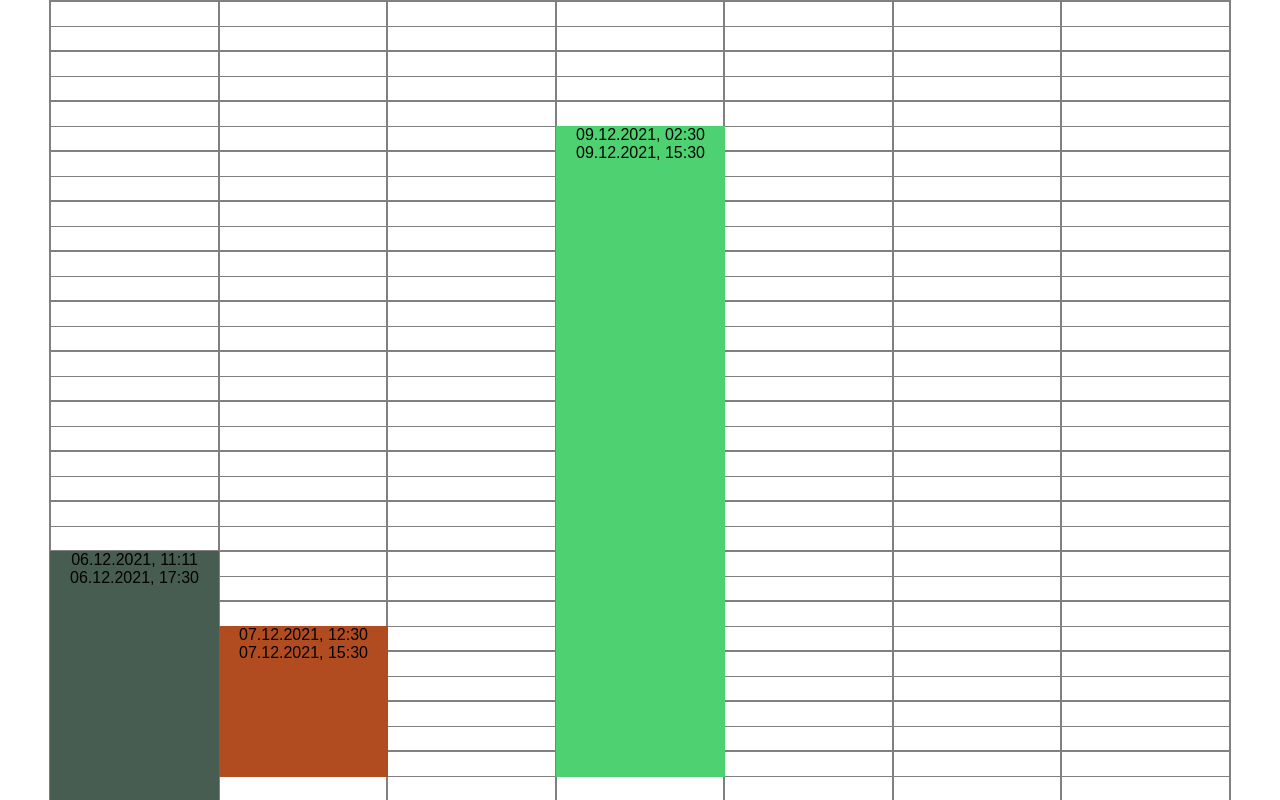
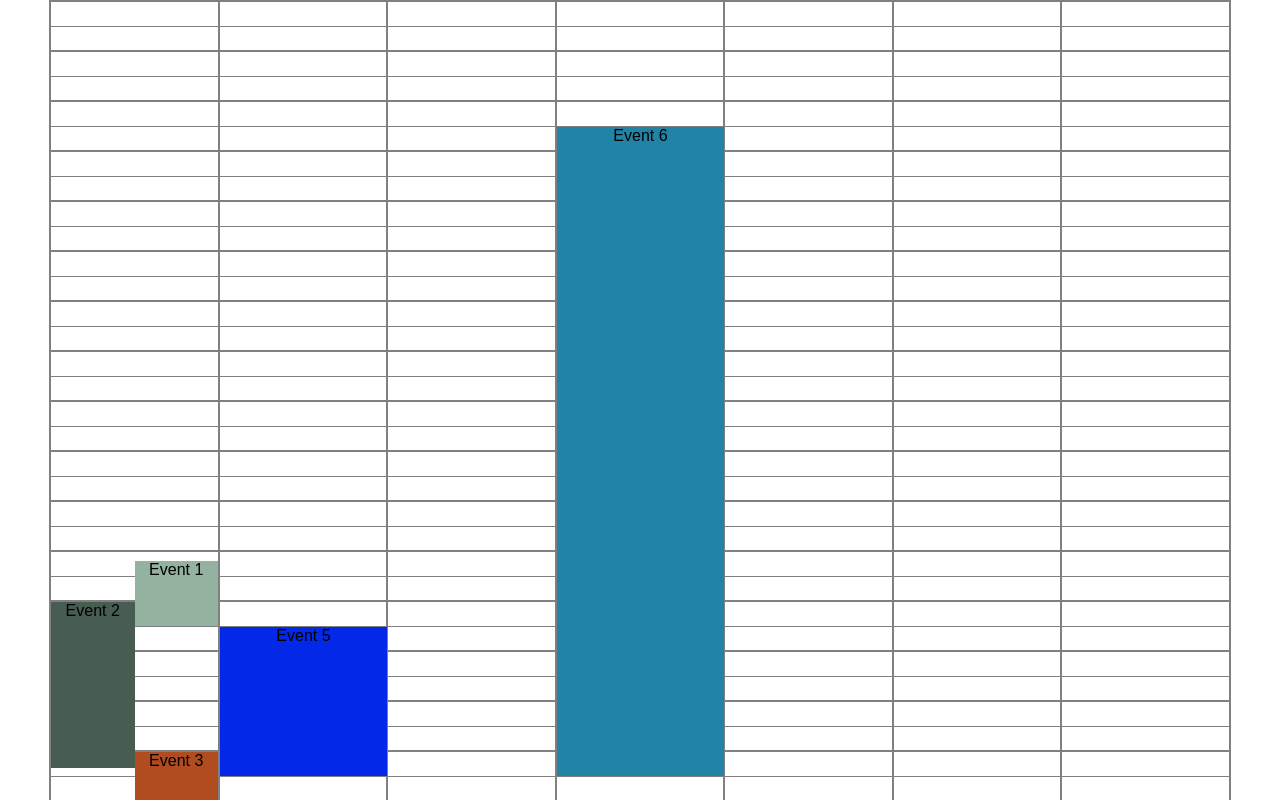
Before and after one commit to axiom777/week-calendar, a React (Create React App) app: page / in a window 1280 px wide. Shown: the top 800 px of the page. Built offline with nearby package versions, Linux system fonts and the light colour scheme.

Commit message:
Create Events view

```diff
--- /dev/null
+++ b/src/Event.tsx
@@ -0,0 +1,45 @@
+import React from "react";
+import { EventWithPosition } from "./EventsGroup";
+
+type EventProps = EventWithPosition;
+
+export default class Event extends React.Component<EventProps> {
+  componentDidMount(){
+
+  }
+
+  render() {
+    const { from, to, title, descr, position } = this.props;
+    return (
+      <div
+        className="event"
+        style={{
+          ...position,
+          position: "absolute",
+          backgroundColor: this.getRandomColor(),
+        }}
+        title={`${from.toLocaleString(
+          "RU-ru",
+          this.localeDate
+        )} - ${to.toLocaleString("RU-ru", this.localeDate)}`}
+      >{title}</div>
+    );
+  }
+
+  localeDate: Intl.DateTimeFormatOptions = {
+    hour: "2-digit",
+    minute: "2-digit",
+    year: "numeric",
+    month: "2-digit",
+    day: "2-digit",
+  };
+
+  getRandomColor() {
+    var letters = "0123456789ABCDEF";
+    var color = "#";
+    for (var i = 0; i < 6; i++) {
+      color += letters[Math.floor(Math.random() * 16)];
+    }
+    return color;
+  }
+}
--- a/src/EventsGroup.tsx
+++ b/src/EventsGroup.tsx
@@ -1,5 +1,10 @@
 import React from "react";
 import { GroupEvent } from "./interfaces";
+import Event from "./Event";
+
+export type EventWithPosition = GroupEvent["events"][number] & {
+  position: React.HTMLAttributes<HTMLDivElement>["style"];
+};
 
 type EventsGropProps = {
   group: GroupEvent;
@@ -8,68 +13,146 @@ type EventsGropProps = {
 
 class EventsGrop extends React.Component<EventsGropProps> {
   render() {
-    const { group } = this.props;
-    const [from, to] = group.dates;
+    const { events } = this.props.group;
+    console.log(events)
 
-    const positions = this.groupPosition();
-    if (!positions) {
-      console.error("Can`t find positions`");
+    const preparedEvents = this.prepareEventsColumns(events);
+
+    if (!preparedEvents) {
       return null;
     }
 
-    const { top, left, width, height } = positions;
-
-    const styles: React.HTMLAttributes<HTMLDivElement>["style"] = {
-      position: "absolute",
-      top,
-      left,
-      width,
-      height,
-      backgroundColor: this.getRandomColor(),
-    };
-
-    //console.log(JSON.stringify(this.props.group, null, 2));
-    const locale: Intl.DateTimeFormatOptions = {
-      hour: "2-digit",
-      minute: "2-digit",
-      year: "numeric",
-      month: "2-digit",
-      day: "2-digit",
-    };
-
     return (
-      <div style={styles}>
-        {from.toLocaleString("RU-ru", locale)}
-        <br/>
-        {to.toLocaleString("RU-ru", locale)}
+      <div>
+        {preparedEvents.map((event) => (
+          <Event {...event} />
+        ))}
       </div>
     );
   }
 
-  private groupPosition(): {
+  private prepareEventsColumns(
+    events: GroupEvent["events"]
+  ): EventWithPosition[] | null {
+    const sortedByPeriodEvents = events.sort(
+      (a, b) =>
+        b.to.getTime() - b.from.getTime() - (a.to.getTime() - a.from.getTime())
+    );
+
+    const groupedEvents: GroupEvent["events"][] = [];
+
+    // creating group columns
+    for (let event of sortedByPeriodEvents) {
+      const { from, to } = event;
+
+      let isFoundSpace = false;
+
+      if (groupedEvents.length === 0) {
+        groupedEvents.push([event]);
+        isFoundSpace = true;
+      }
+
+      for (let column of groupedEvents) {
+        if (isFoundSpace) break;
+
+        for (let i = 0; i < column.length; i++) {
+          const eventInGroup = column[i];
+          const { from: groupFrom, to: groupTo } = eventInGroup;
+
+          const isFirst = i === 0;
+          const isLast = i === column.length - 1;
+
+          // can I insert before
+          if (isFirst && to.getTime() <= groupFrom.getTime()) {
+            column.unshift(event);
+            isFoundSpace = true;
+            break;
+          }
+
+          //  can I insert to end
+          if (isLast && from.getTime() >= groupTo.getTime()) {
+            column.push(event);
+            isFoundSpace = true;
+            break;
+          }
+
+          //  can I insert between prev and current
+          if (!isFirst) {
+            const { to: prevTo } = column[i - 1];
+            if (
+              from.getTime() >= prevTo.getTime() &&
+              to.getTime() <= groupFrom.getTime()
+            ) {
+              isFoundSpace = true;
+              column.splice(i, 0, event);
+              break;
+            }
+          }
+        }
+      }
+      if (!isFoundSpace) {
+        groupedEvents.push([event]);
+      }
+    }
+
+    // Add positions to Events
+    const eventsWithPosition: EventWithPosition[] = [];
+    const columnsTotal = groupedEvents.length;
+
+    if (columnsTotal === 0) return null;
+
+    groupedEvents.forEach((column, columnIndex) => {
+      column.forEach((event) => {
+        const { from, to } = event;
+        const position = this.createPosition({
+          from,
+          to,
+          columnsTotal,
+          column: columnIndex,
+        });
+        if (!position) return;
+        eventsWithPosition.push({ ...event, position });
+      });
+    });
+
+    return eventsWithPosition;
+  }
+
+  private createPosition(data: {
+    from: Date;
+    to: Date;
+    column: number;
+    columnsTotal: number;
+  }): {
     top: number;
     left: number;
     height: number;
     width: number;
   } | void {
-    const { group, weekRef } = this.props;
-    const [from, to] = group.dates;
+    const { weekRef } = this.props;
+    const { from, to, column, columnsTotal } = data;
     const weekElement = weekRef.current;
     if (weekElement === null) return;
 
     // normalizing periods
     const newFrom = new Date(from);
     const newTo = new Date(to);
+    let topMinutsDiff = 0;
+    let bottomMinutsDiff = 0;
 
     if (from.getMinutes() < 30) {
+      topMinutsDiff = from.getMinutes();
       newFrom.setMinutes(0);
     } else {
+      topMinutsDiff = from.getMinutes() - 30;
       newFrom.setMinutes(30);
     }
 
     if (to.getMinutes() > 0 && to.getMinutes() < 30) {
+      bottomMinutsDiff = to.getMinutes();
       newTo.setMinutes(30);
     } else if (to.getMinutes() > 30) {
+      bottomMinutsDiff = to.getMinutes() - 30;
       newTo.setMinutes(30);
       newTo.setHours(newTo.getHours() + 1);
     }
@@ -86,21 +169,22 @@ class EventsGrop extends React.Component<EventsGropProps> {
       endDOMElement instanceof HTMLElement;
     if (!isElementsExists) return;
 
-    const top = startDOMElement.offsetTop;
-    const left = startDOMElement.offsetLeft;
+    const cellHeight = endDOMElement.clientHeight;
+    const minuteHeight = cellHeight / 30;
+
+    const topOffsetInPx = topMinutsDiff * minuteHeight;
+    const bottomOffsetInPx = bottomMinutsDiff * minuteHeight;
+
+    const cellTopOffset = startDOMElement.offsetTop;
+    const cellBottomOffset = endDOMElement.offsetTop + cellHeight;
+
+    const widthElement = startDOMElement.clientWidth;
+    const width = widthElement / columnsTotal;
+    const top = cellTopOffset + topOffsetInPx + 1; //1px for border
+    const left = startDOMElement.offsetLeft + width * column + 1; //1px for border
     const height =
-      endDOMElement.offsetTop - top + endDOMElement.clientHeight + 2;
-    const width = startDOMElement.clientWidth + 2; //2px for border
-    return { top, left, height, width };
-  }
-
-  getRandomColor() {
-    var letters = "0123456789ABCDEF";
-    var color = "#";
-    for (var i = 0; i < 6; i++) {
-      color += letters[Math.floor(Math.random() * 16)];
-    }
-    return color;
+      cellBottomOffset - cellTopOffset - topOffsetInPx - bottomOffsetInPx;
+    return { top, left, height, width: width };
   }
 }
 
```
